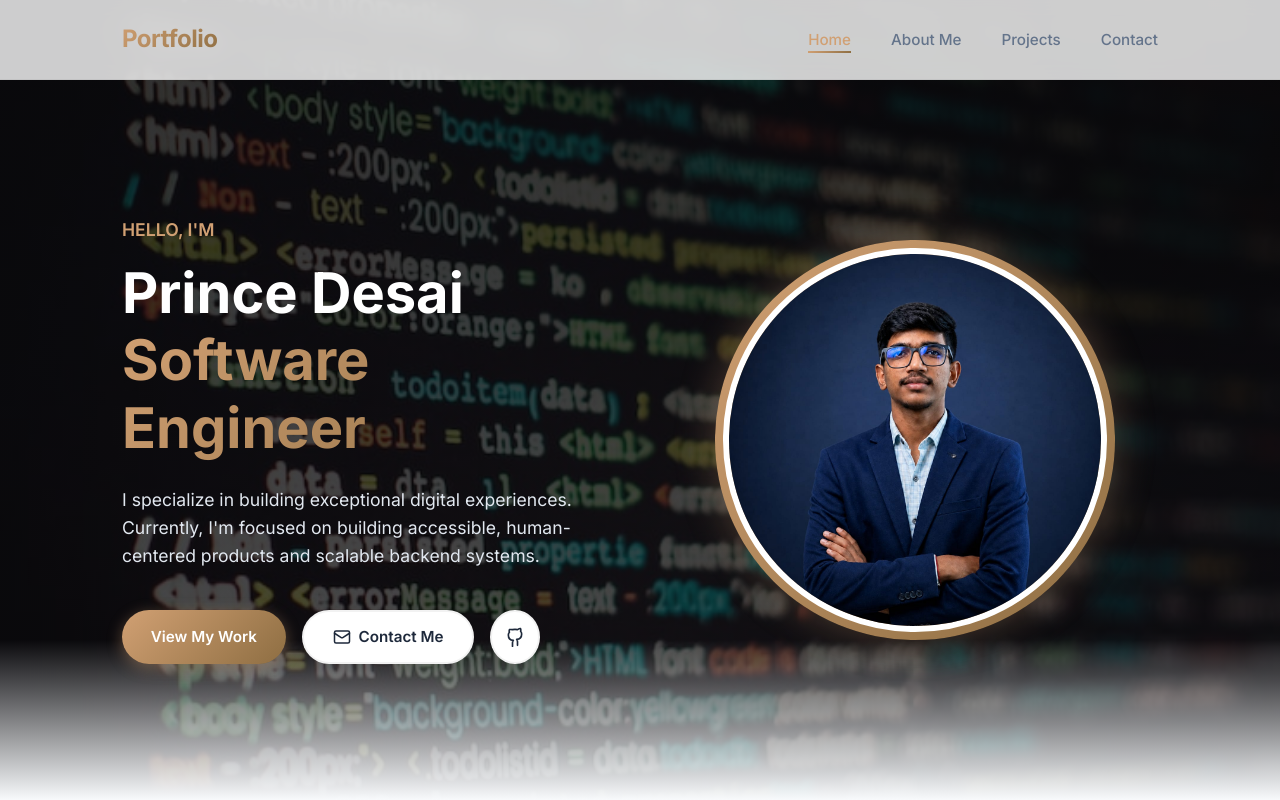
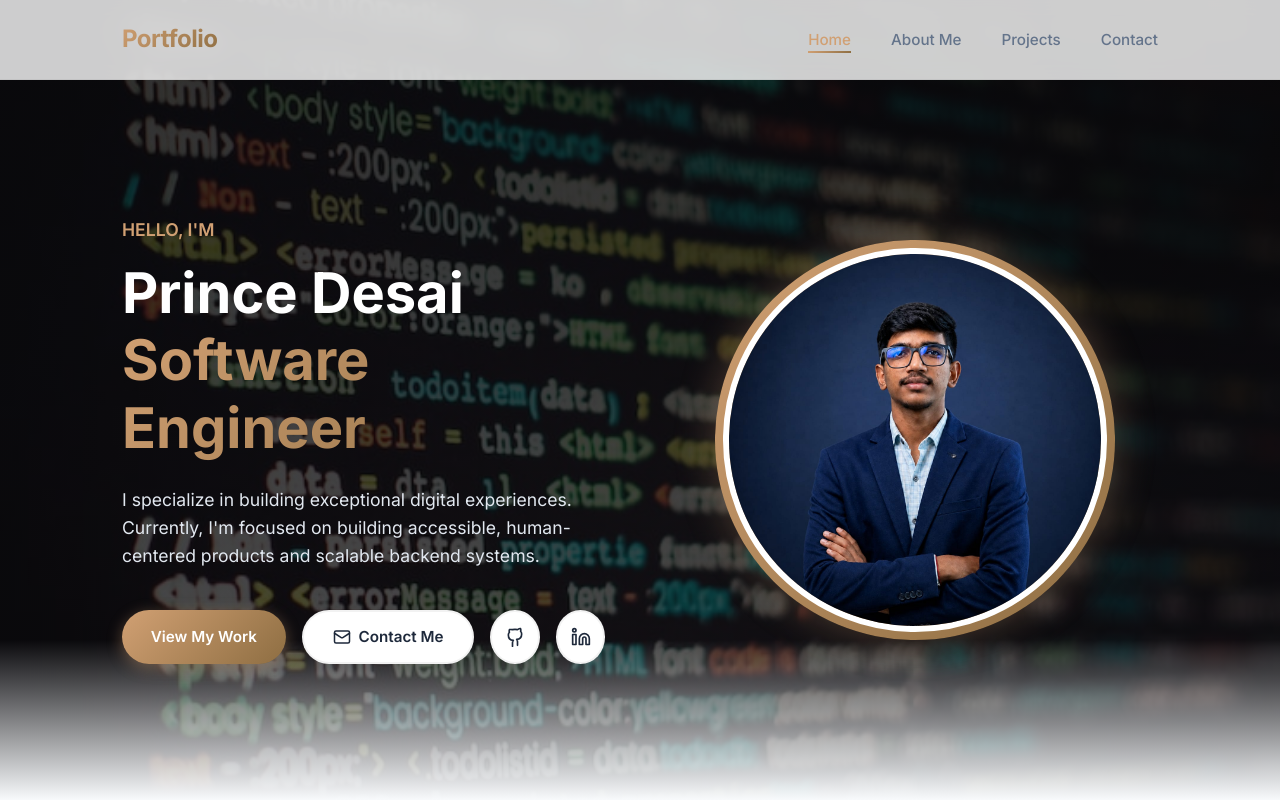
Before and after one commit to 12402080501047/Personal-Portfolio, a React app in the folder frontend/: page / in a window 1280 px wide. Shown: the top 800 px of the page. Built offline with nearby package versions, Linux system fonts and the light colour scheme; no server answers; the HTML template or start-up script is replaced by a standard one.

Commit message:
feat: initialize personal portfolio frontend with hero, projects, and contact sections

```diff
--- a/frontend/src/App.jsx
+++ b/frontend/src/App.jsx
@@ -23,6 +23,25 @@ const GithubIcon = ({ size = 24, color = "currentColor", ...props }) => (
   </svg>
 );
 
+const LinkedinIcon = ({ size = 24, color = "currentColor", ...props }) => (
+  <svg
+    xmlns="http://www.w3.org/2000/svg"
+    width={size}
+    height={size}
+    viewBox="0 0 24 24"
+    fill="none"
+    stroke={color}
+    strokeWidth="2"
+    strokeLinecap="round"
+    strokeLinejoin="round"
+    {...props}
+  >
+    <path d="M16 8a6 6 0 0 1 6 6v7h-4v-7a2 2 0 0 0-2-2 2 2 0 0 0-2 2v7h-4v-7a6 6 0 0 1 6-6z" />
+    <rect width="4" height="12" x="2" y="9" />
+    <circle cx="4" cy="4" r="2" />
+  </svg>
+);
+
 function App() {
   const [projects, setProjects] = useState([]);
   const [loading, setLoading] = useState(true);
@@ -40,12 +59,12 @@ function App() {
           setProjects([
             {
               _id: '1',
-              title: 'E-commerce Dashboard',
-              description: 'A comprehensive admin dashboard for e-commerce platforms. Features real-time sales tracking, inventory management, and beautiful data visualizations.',
-              imageUrl: '/project1.webp',
-              technologies: ['React', 'Node.js', 'MongoDB', 'Tailwind'],
-              githubLink: '#',
-              liveLink: '#'
+              title: 'Niral Creation',
+              description: 'A premium textiles website for Niral Creation. Features an elegant UI, smooth animations, and a beautifully crafted digital storefront for premium textile designs.',
+              imageUrl: '/niral.jpeg',
+              technologies: ['HTML', 'CSS', 'JavaScript'],
+              githubLink: 'https://github.com/12402080501047/niral-creation',
+              liveLink: 'https://niral-creation.vercel.app/'
             },
             {
               _id: '2',
@@ -109,6 +128,9 @@ function App() {
                 </a>
                 <a href="https://github.com/12402080501047" target="_blank" rel="noreferrer" className="btn btn-secondary" style={{ padding: '0.8rem', borderRadius: '50%' }} aria-label="GitHub">
                   <GithubIcon size={20} />
+                </a>
+                <a href="https://www.linkedin.com/in/prince-desai-007a37318/" target="_blank" rel="noreferrer" className="btn btn-secondary" style={{ padding: '0.8rem', borderRadius: '50%' }} aria-label="LinkedIn">
+                  <LinkedinIcon size={20} />
                 </a>
               </div>
             </div>
```
